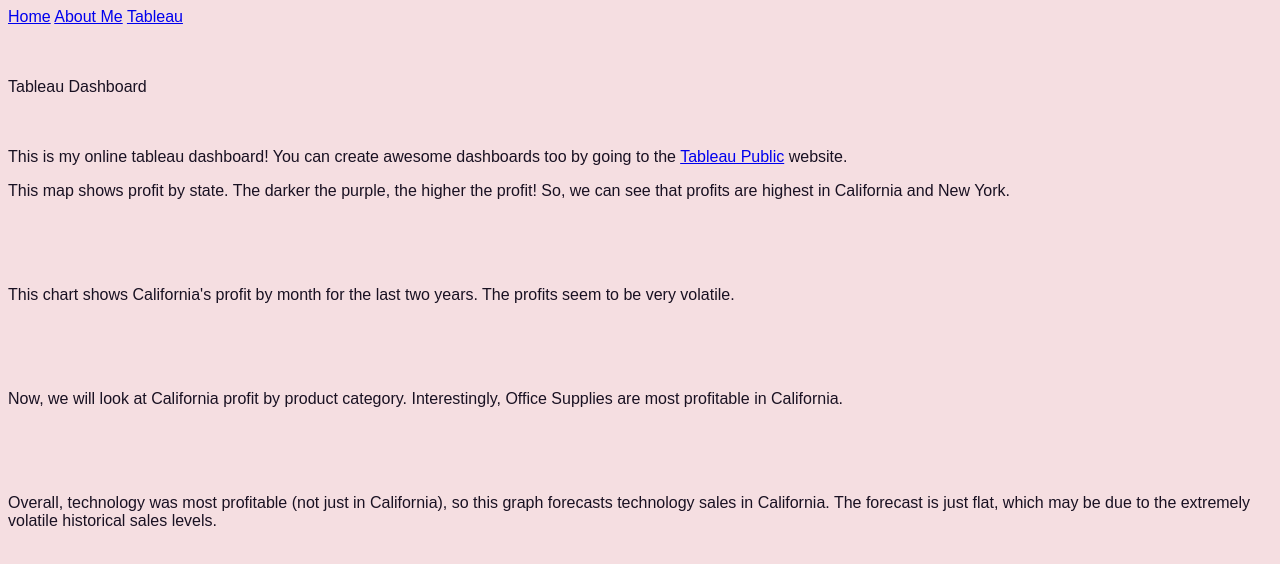
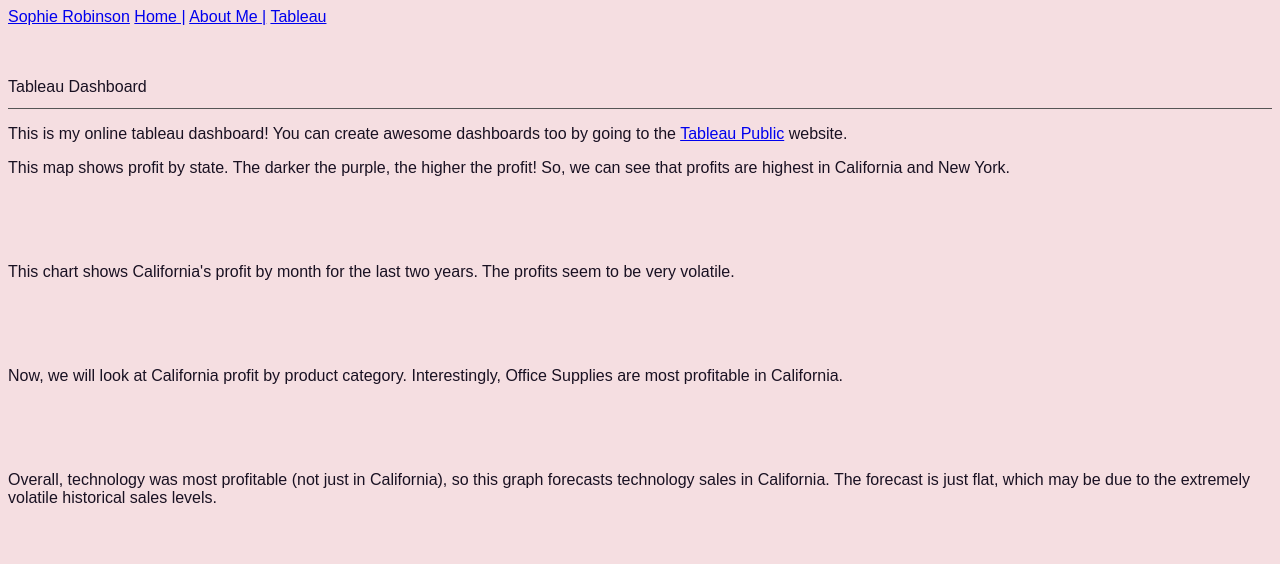
Before and after one commit to finsoph/SR201, a plain HTML site: page html/tableau.html in a window 1280 px wide. Drawn offline with Linux system fonts and the light colour scheme.

Commit message:
Add files via upload

```diff
--- a/html/tableau.html
+++ b/html/tableau.html
@@ -1,37 +1,52 @@
+<!--Last edited by Sophie Robinson on December 21, 2021-->
 <!DOCTYPE html>
 <html>
     <head>
-            <title>Tableau Dashboard</title>
+            <title>Sophie Robinson - Tableau Dashboard</title>
             <link href="../styles/bootstyles.css" rel="stylesheet" type="text/css">
     </head>
+    <!--Header (Navigation)-->
+    <header>
+        <div class="header">
+            <a href="../index.html">Sophie Robinson</a>
+            <span class="subheader">
+                <a href="../index.html">Home  |</a>
+                <a href="aboutme.html">  About Me  |</a>
+                <a href="#">  Tableau</a>
+            </span>
+
+            <br><br><br>
+            <p class= "title">Tableau Dashboard</p> <br> <br>
+        </div>
+    </header>
+    <!--Main Body-->
     <body>
-        <a href="../index.html">Home</a>
-        <a href="aboutme.html">About Me</a>
-        <a href="#">Tableau</a>
-        <br><br><br>
-        <p class= font-size: 36px>Tableau Dashboard</p> <br> <br>
-        <H10>This is my online tableau dashboard! You can create awesome dashboards too by going to the <a href=https://public.tableau.com/en-us/s/ target="_blank" title="Tableau Website">Tableau Public</a> website.</H10>
         <div>
+            <p>This is my online tableau dashboard! You can create awesome dashboards too by going to the <a href=https://public.tableau.com/en-us/s/ target="_blank" title="Tableau Website">Tableau Public</a> website.</p>
+            <!--Tableau 1-->
             <p>This map shows profit by state. The darker the purple, the higher the profit! So, we can see that profits are highest in California and New York.</p>
-        </div>
             <div class='tableauPlaceholder' id='viz1639805229360' style='position: relative'><object class='tableauViz'  style='display:none;'><param name='host_url' value='https%3A%2F%2Fpublic.tableau.com%2F' /> <param name='embed_code_version' value='3' /> <param name='site_root' value='' /><param name='name' value='ProfitByState_16398051496500&#47;ProfitbyState' /><param name='tabs' value='no' /><param name='toolbar' value='yes' /><param name='animate_transition' value='yes' /><param name='display_static_image' value='yes' /><param name='display_spinner' value='yes' /><param name='display_overlay' value='yes' /><param name='display_count' value='yes' /><param name='language' value='en-US' /><param name='filter' value='publish=yes' /></object></div>                <script type='text/javascript'>                    var divElement = document.getElementById('viz1639805229360');                    var vizElement = divElement.getElementsByTagName('object')[0];                    vizElement.style.width='100%';vizElement.style.height=(divElement.offsetWidth*0.75)+'px';                    var scriptElement = document.createElement('script');                    scriptElement.src = 'https://public.tableau.com/javascripts/api/viz_v1.js';                    vizElement.parentNode.insertBefore(scriptElement, vizElement);                </script>
             <br><br><br>
-        <div>
+            <!--Tableau 2-->
             <p>This chart shows California's profit by month for the last two years. The profits seem to be very volatile.</p>
-        </div>
             <div class='tableauPlaceholder' id='viz1639805677138' style='position: relative'><object class='tableauViz'  style='display:none;'><param name='host_url' value='https%3A%2F%2Fpublic.tableau.com%2F' /> <param name='embed_code_version' value='3' /> <param name='site_root' value='' /><param name='name' value='CaliforniaProfitbyMonth_16398056040670&#47;CaliforniaProfitbyMonth' /><param name='tabs' value='no' /><param name='toolbar' value='yes' /><param name='animate_transition' value='yes' /><param name='display_static_image' value='yes' /><param name='display_spinner' value='yes' /><param name='display_overlay' value='yes' /><param name='display_count' value='yes' /><param name='language' value='en-US' /><param name='filter' value='publish=yes' /></object></div>                <script type='text/javascript'>                    var divElement = document.getElementById('viz1639805677138');                    var vizElement = divElement.getElementsByTagName('object')[0];                    vizElement.style.width='100%';vizElement.style.height=(divElement.offsetWidth*0.75)+'px';                    var scriptElement = document.createElement('script');                    scriptElement.src = 'https://public.tableau.com/javascripts/api/viz_v1.js';                    vizElement.parentNode.insertBefore(scriptElement, vizElement);                </script>
             <br><br><br>
-        <div>
+            <!--Tableau 3-->
             <p>Now, we will look at California profit by product category. Interestingly, Office Supplies are most profitable in California.</p>
-        </div>
             <div class='tableauPlaceholder' id='viz1639805804033' style='position: relative'><object class='tableauViz'  style='display:none;'><param name='host_url' value='https%3A%2F%2Fpublic.tableau.com%2F' /> <param name='embed_code_version' value='3' /> <param name='site_root' value='' /><param name='name' value='CaliforniaProfitbyProductCategory_16398057252330&#47;CaliforniaProfitsbyProductCategory' /><param name='tabs' value='no' /><param name='toolbar' value='yes' /><param name='animate_transition' value='yes' /><param name='display_static_image' value='yes' /><param name='display_spinner' value='yes' /><param name='display_overlay' value='yes' /><param name='display_count' value='yes' /><param name='language' value='en-US' /><param name='filter' value='publish=yes' /></object></div>                <script type='text/javascript'>                    var divElement = document.getElementById('viz1639805804033');                    var vizElement = divElement.getElementsByTagName('object')[0];                    vizElement.style.width='100%';vizElement.style.height=(divElement.offsetWidth*0.75)+'px';                    var scriptElement = document.createElement('script');                    scriptElement.src = 'https://public.tableau.com/javascripts/api/viz_v1.js';                    vizElement.parentNode.insertBefore(scriptElement, vizElement);                </script>
             <br><br><br>
-        <div>
+            <!--Tableau 4-->
             <p>Overall, technology was most profitable (not just in California), so this graph forecasts technology sales in California. The forecast is just flat, which may be due to the extremely volatile historical sales levels.</p>
-        </div>
             <div class='tableauPlaceholder' id='viz1639806033457' style='position: relative'><object class='tableauViz'  style='display:none;'><param name='host_url' value='https%3A%2F%2Fpublic.tableau.com%2F' /> <param name='embed_code_version' value='3' /> <param name='site_root' value='' /><param name='name' value='TechnologySalesForecastCalifornia&#47;TechnologySalesForecast' /><param name='tabs' value='no' /><param name='toolbar' value='yes' /><param name='animate_transition' value='yes' /><param name='display_static_image' value='yes' /><param name='display_spinner' value='yes' /><param name='display_overlay' value='yes' /><param name='display_count' value='yes' /><param name='language' value='en-US' /><param name='filter' value='publish=yes' /></object></div>                <script type='text/javascript'>                    var divElement = document.getElementById('viz1639806033457');                    var vizElement = divElement.getElementsByTagName('object')[0];                    vizElement.style.width='100%';vizElement.style.height=(divElement.offsetWidth*0.75)+'px';                    var scriptElement = document.createElement('script');                    scriptElement.src = 'https://public.tableau.com/javascripts/api/viz_v1.js';                    vizElement.parentNode.insertBefore(scriptElement, vizElement);                </script>
             <br><br><br>
+        </div>
     </body>
+    <!--Footer-->
+    <footer>
+        <div>
+
+        </div>
+    </footer>
 
 
 </html>
```
Also changed, not shown: html/aboutme.html (+17 -7 lines). Lines whose indentation alone changed are shown as unchanged.
